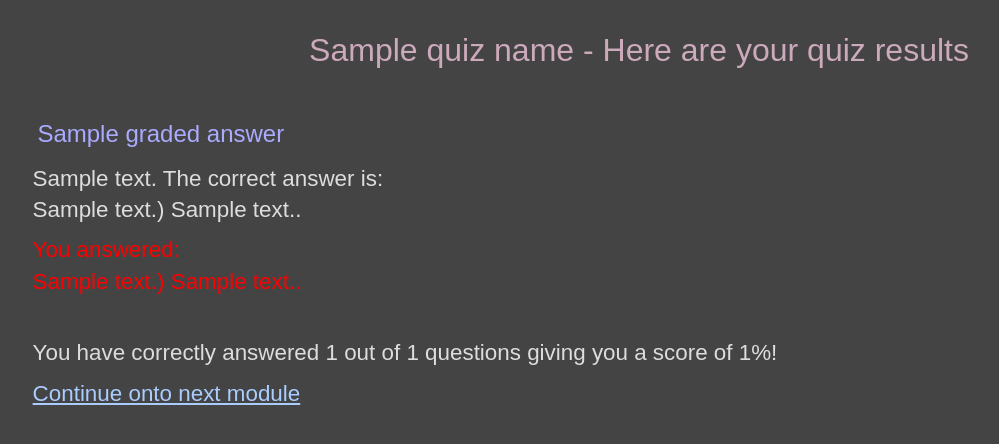
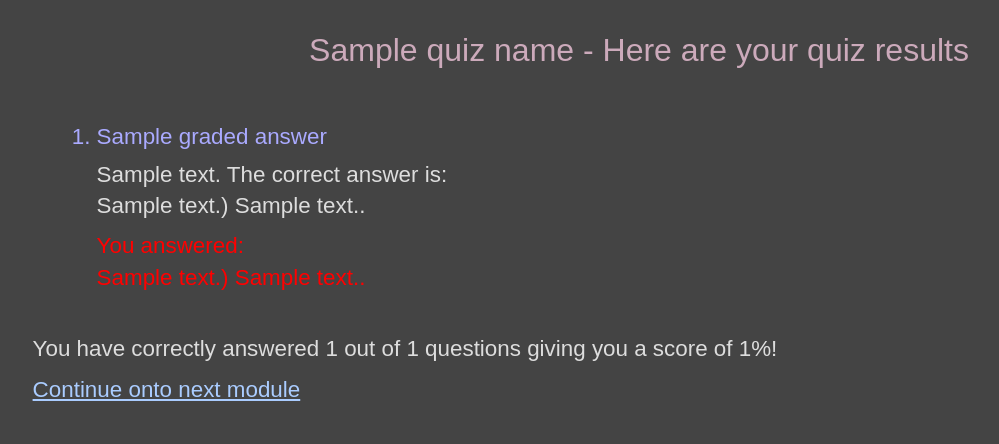
Before and after one commit to gcallah/OnlineDevops, a Django app: template devops/templates/graded_quiz.html in a window 1280 px wide. Shown: the part 83-527 px from the top of the page, without its empty margins (1-1000 px from the left). Run offline with Django 3.2, Linux system fonts and the light colour scheme; the template is opened without the code that fills it: most values are stand-ins (such as "Sample title", 1, 10 or a date in 2020).

Commit message:
Made graded quiz questions and answers into ordered list; had to use inline styling to make question same color as h4 since combining h4 and li made text really big

```diff
--- a/devops/templates/graded_quiz.html
+++ b/devops/templates/graded_quiz.html
@@ -5,9 +5,11 @@
 
 {% block content %}
     <h1>{{ quiz_name }} - Here are your quiz results</h1>
-    {% for graded_answer in graded_answers %}
-        <div>
-            <h4>{{ graded_answer.question }}</h4>
+    <ol class="nested">
+        {% for graded_answer in graded_answers %}
+            <li style="color: #aaf">
+                {{ graded_answer.question }}
+            </li>
             <p>
                 {{ graded_answer.message }}
                 The correct answer is: <br/>
@@ -18,10 +20,9 @@
                     You answered: <br/> {{ graded_answer.yourAnswer}}) {{ graded_answer.yourAnswerText }}.
                 </p>
             {% endif %}
-        </div>
-    {% endfor %}
-
-     <p>
+        {% endfor %}
+    </ol>
+    <p>
         <br>
          <span>You have correctly answered {{num_ques_correct}} out of {{ num_ques }} questions giving you a score of {{ num_ques_correct_percentage }}%!</span>
     </p>
```
